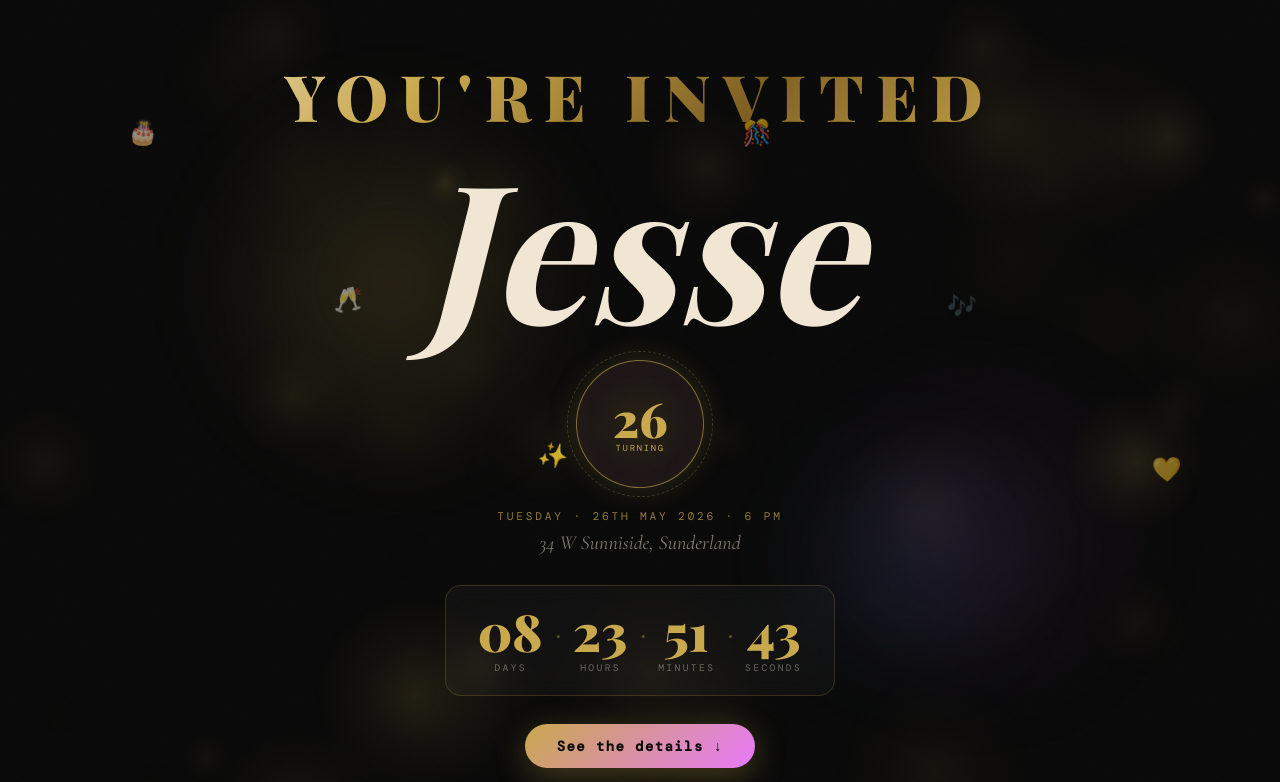
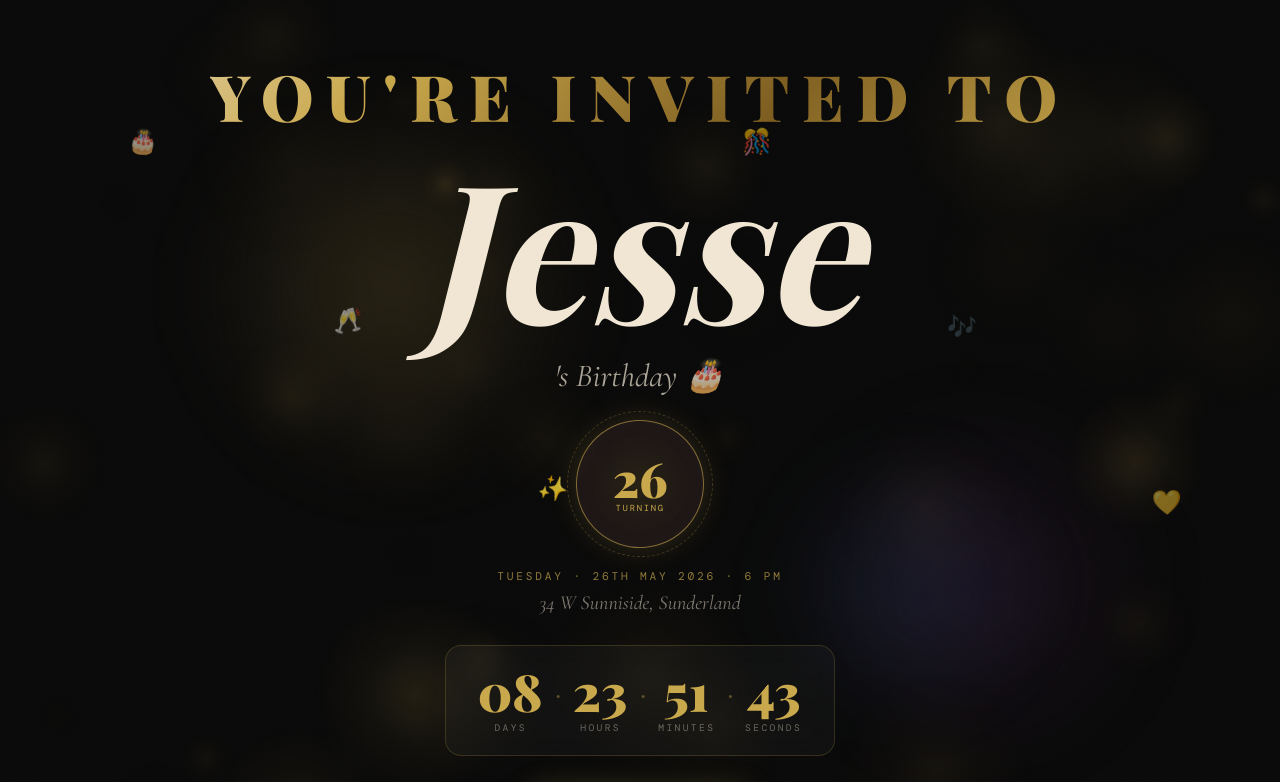
Before and after one commit to VictorPrinze/jesse, a React (Vite) app: page / in a window 1280 px wide. Shown: the top 782 px of the page. Built offline with nearby package versions, Linux system fonts and the light colour scheme; a web font is replaced by a local one.

Commit message:
first commit

```diff
--- a/src/components/Hero.tsx
+++ b/src/components/Hero.tsx
@@ -17,12 +17,10 @@ export default function Hero() {
     return () => clearTimeout(t)
   }, [])
 
-  // Detect touch device
   useEffect(() => {
     setIsMobile('ontouchstart' in window || navigator.maxTouchPoints > 0)
   }, [])
 
-  // Auto-cycle colors on mobile
   useEffect(() => {
     if (!isMobile) return
     const interval = setInterval(() => {
@@ -32,10 +30,7 @@ export default function Hero() {
   }, [isMobile])
 
   const getLetterColor = (i: number) => {
-    if (isMobile) {
-      // Each letter offset by one step in the cycle for a wave effect
-      return COLORS[(autoColorIndex + i) % COLORS.length]
-    }
+    if (isMobile) return COLORS[(autoColorIndex + i) % COLORS.length]
     return hovered ? COLORS[i % COLORS.length] : '#f0e6d3'
   }
 
@@ -95,7 +90,8 @@ export default function Hero() {
       ))}
 
       <div className="relative z-10 flex flex-col items-center gap-5">
-        {/* YOU'RE INVITED */}
+
+        {/* YOU'RE INVITED TO */}
         <motion.div
           initial={{ opacity: 0, letterSpacing: '0.5em' }}
           animate={{ opacity: 1, letterSpacing: '0.2em' }}
@@ -105,7 +101,7 @@ export default function Hero() {
             className="text-gold-shimmer font-playfair font-black tracking-[0.2em] leading-none"
             style={{ fontSize: 'clamp(1.4rem, 5vw, 4.5rem)' }}
           >
-            YOU'RE INVITED
+            YOU'RE INVITED TO
           </h2>
         </motion.div>
 
@@ -113,7 +109,7 @@ export default function Hero() {
         <h1
           className="font-playfair italic font-bold leading-none"
           style={{ fontSize: 'clamp(4.5rem, 16vw, 12rem)', color: '#f0e6d3' }}
-          aria-label={NAME}
+          aria-label="Jesse's Birthday"
           onMouseEnter={() => !isMobile && setHovered(true)}
           onMouseLeave={() => !isMobile && setHovered(false)}
         >
@@ -130,7 +126,9 @@ export default function Hero() {
               transition={{ duration: 0.4 }}
               style={{
                 opacity: lettersVisible ? 1 : 0,
-                transform: lettersVisible ? 'translateY(0) rotate(0deg)' : 'translateY(80px) rotate(5deg)',
+                transform: lettersVisible
+                  ? 'translateY(0) rotate(0deg)'
+                  : 'translateY(80px) rotate(5deg)',
                 transition: `opacity 0.7s cubic-bezier(0.34,1.56,0.64,1) ${i * 140 + 100}ms,
                              transform 0.7s cubic-bezier(0.34,1.56,0.64,1) ${i * 140 + 100}ms`,
               }}
@@ -139,6 +137,17 @@ export default function Hero() {
             </motion.span>
           ))}
         </h1>
+
+        {/* 's Birthday */}
+        <motion.p
+          initial={{ opacity: 0, y: 10 }}
+          animate={{ opacity: 1, y: 0 }}
+          transition={{ delay: 0.9, duration: 0.8 }}
+          className="font-cormorant italic text-cream/70"
+          style={{ fontSize: 'clamp(1.2rem, 3vw, 2rem)', marginTop: '-0.5rem' }}
+        >
+          's Birthday 🎂
+        </motion.p>
 
         {/* Turning 26 badge */}
         <motion.div
@@ -217,7 +226,7 @@ export default function Hero() {
         </motion.button>
       </div>
 
-      {/* Scroll chevrons */}
+      {/* Scroll chevron */}
       <motion.button
         onClick={scrollDown}
         className="absolute bottom-8 left-1/2 -translate-x-1/2 opacity-30 hover:opacity-60 transition-opacity"
```
